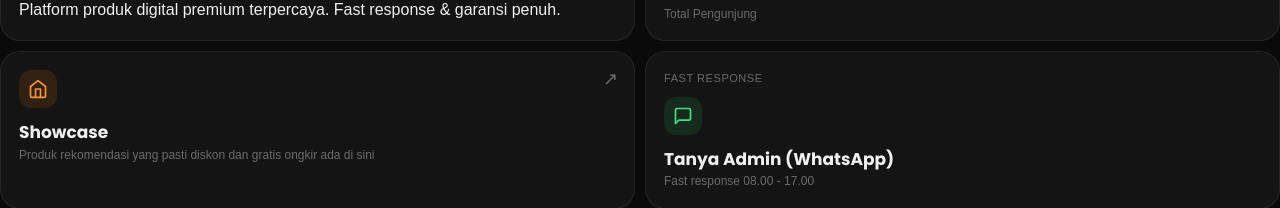
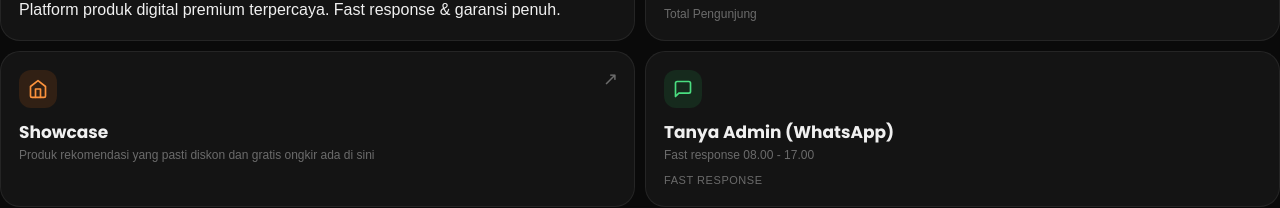
Before and after one commit to abdillahharis15-arch/hncreativebio, a React (Vite) app in the folder hnc-bio-react/: page / in a window 1280 px wide. Shown: the part 744-952 px from the top of the page. Built offline with nearby package versions, Linux system fonts and the light colour scheme; no server answers; the database is empty.

Commit message:
style: move fast response label below subtitle/time in whatsapp bento card

```diff
--- a/hnc-bio-react/src/views/HomeView.jsx
+++ b/hnc-bio-react/src/views/HomeView.jsx
@@ -284,14 +284,14 @@ export default function HomeView({ isDarkMode, setIsDarkMode, setCurrentView, vi
 
         {/* WhatsApp */}
         <a href={waLink.url} target="_blank" rel="noopener noreferrer" className="bento-card card-cta">
-          <div className="card-label">Fast Response</div>
           <div className="card-icon-wrap" style={{ background: 'rgba(34,197,94,0.12)', color: '#4ade80' }}>
-            <svg width="20" height="20" viewBox="0 0 24 24" fill="none" stroke="currentColor" stroke-width="2" strokeLinecap="round" strokeLinejoin="round">
+            <svg width="20" height="20" viewBox="0 0 24 24" fill="none" stroke="currentColor" strokeWidth="2" strokeLinecap="round" strokeLinejoin="round">
               <path d="M21 15a2 2 0 0 1-2 2H7l-4 4V5a2 2 0 0 1 2-2h14a2 2 0 0 1 2 2z"></path>
             </svg>
           </div>
           <div className="card-title">{waLink?.title || 'Chat Admin'}</div>
           <div className="card-subtitle">{waLink?.subtitle || 'WA · 08.00 – 17.00'}</div>
+          <div className="card-label" style={{ marginTop: '8px', marginBottom: 0 }}>Fast Response</div>
         </a>
 
         {/* Landing Page (full width) */}
```
